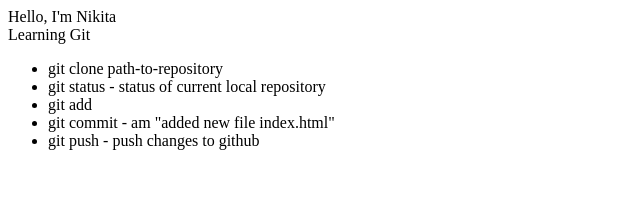
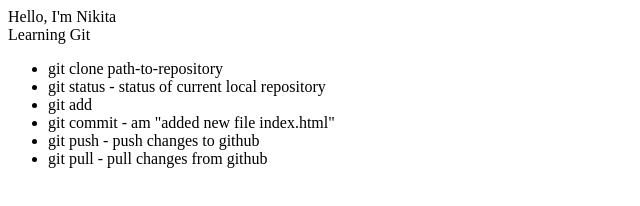
Before and after one commit to moviex1/super-guide, a plain HTML site: page index2.html in a window 1280 px wide. Shown: the whole page, without its empty margins (0-640 px from the left). Drawn offline with Linux system fonts and the light colour scheme.

Commit message:
added new li element

```diff
--- a/index.html
+++ b/index2.html
@@ -17,6 +17,7 @@
             <li>git add</li>
             <li>git commit - am "added new file index.html"</li>
             <li>git push - push changes to github</li>
+            <li>git pull - pull changes from github</li>
         </ul>
     </div>
 </body>
```
